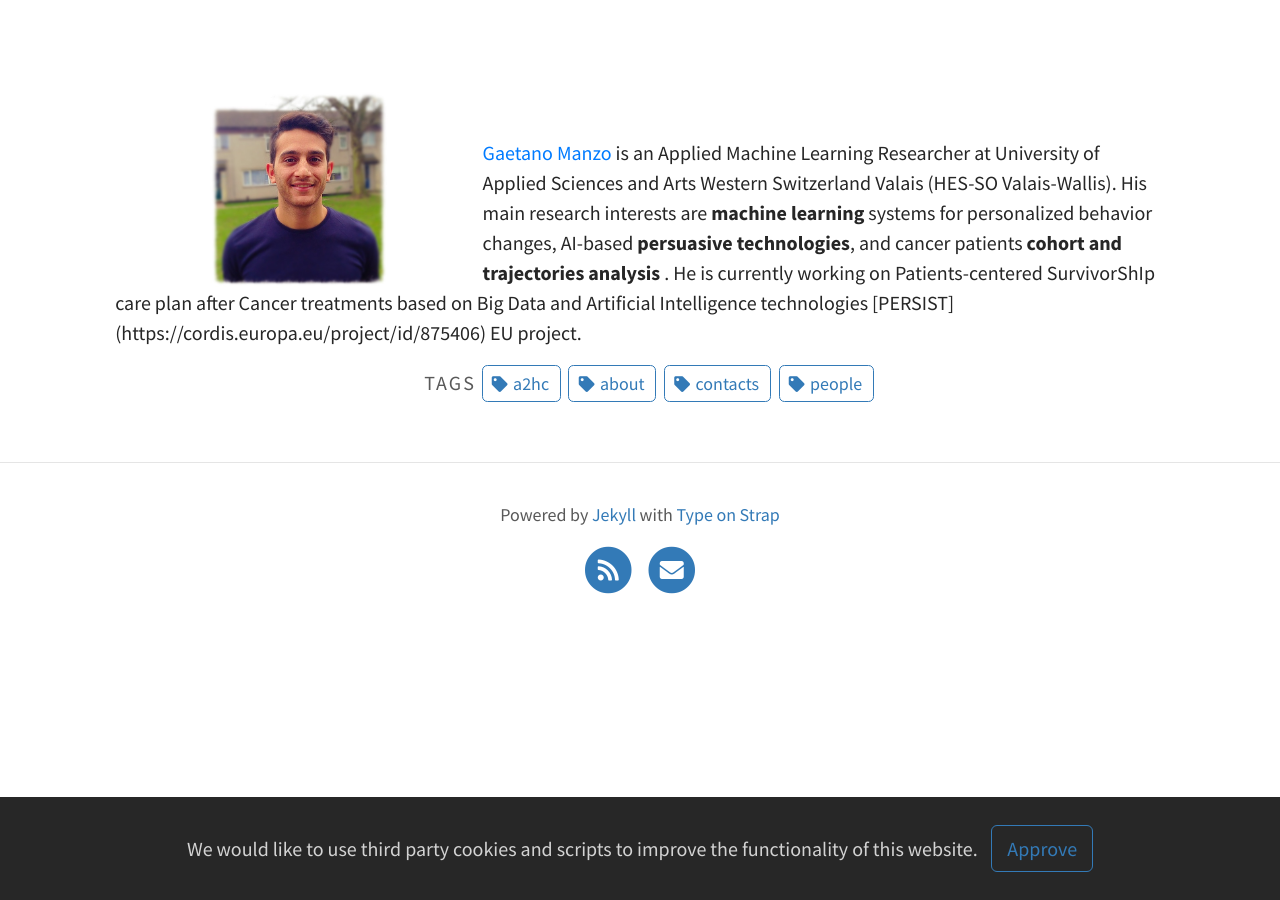
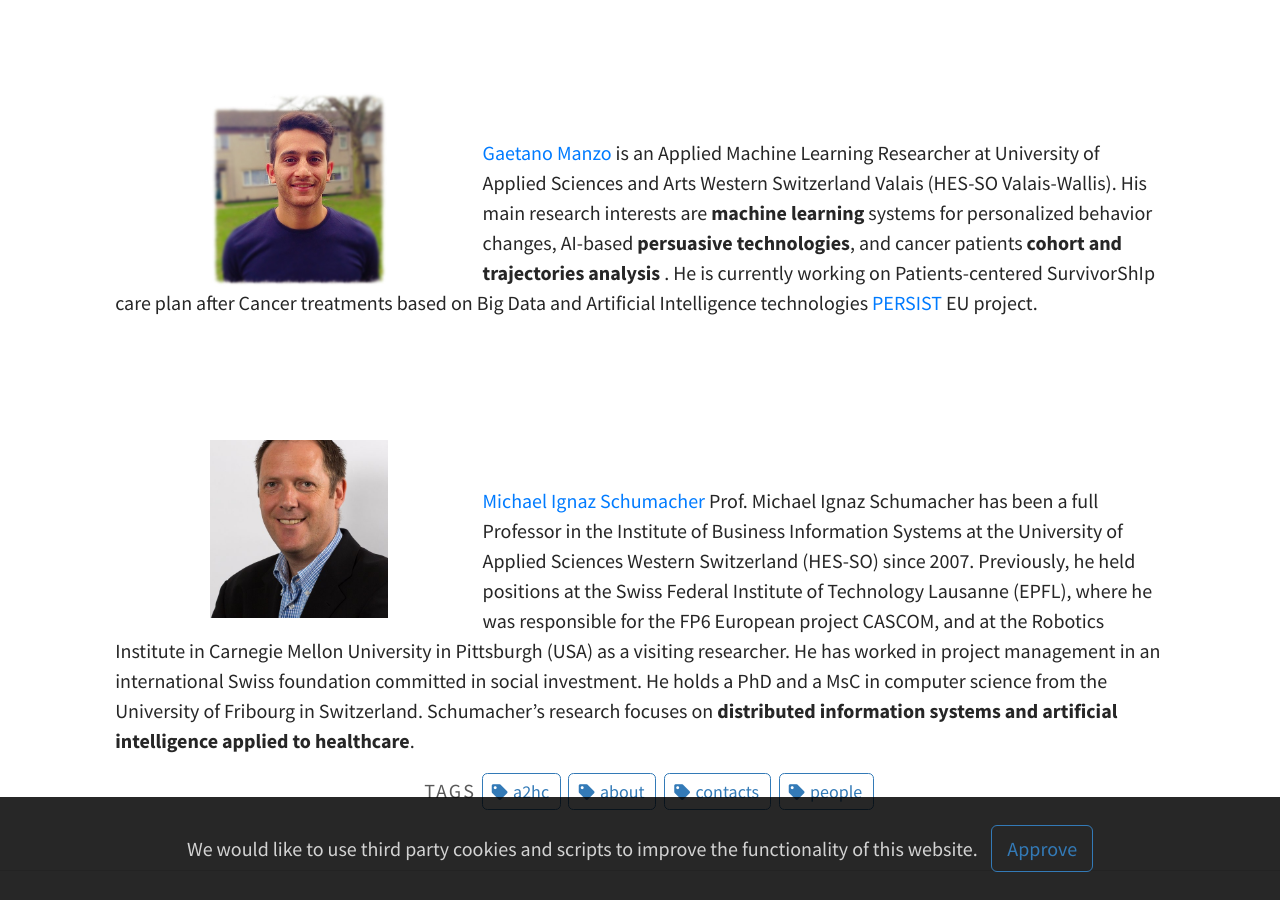
Before and after one commit to A2HC/a2hc.website, a Jekyll site: the page built from pages/people.md, in a window 1280 px wide and 900 px high, scrolled down 1279 px. Built offline with Jekyll 4.4.1, drawn with Linux system fonts in a browser that asks for light colours.

Commit message:
upd michael S

```diff
--- a/pages/people.md
+++ b/pages/people.md
@@ -48,4 +48,14 @@ after a 3 years experience in the successful [CONNECARE](https://www.connecare.e
 
 <br />
 
-[Gaetano Manzo](https://www.linkedin.com/in/gaetano-manzo/) is an Applied Machine Learning Researcher at University of Applied Sciences and Arts Western Switzerland Valais (HES-SO Valais-Wallis). His main research interests are **machine learning** systems for personalized behavior changes, AI-based **persuasive technologies**, and cancer patients **cohort and trajectories analysis** . He is currently working on Patients-centered SurvivorShIp care plan after Cancer treatments based on Big Data and Artificial Intelligence technologies [PERSIST] (https://cordis.europa.eu/project/id/875406) EU project.
+[Gaetano Manzo](https://www.linkedin.com/in/gaetano-manzo/) is an Applied Machine Learning Researcher at University of Applied Sciences and Arts Western Switzerland Valais (HES-SO Valais-Wallis). His main research interests are **machine learning** systems for personalized behavior changes, AI-based **persuasive technologies**, and cancer patients **cohort and trajectories analysis** . He is currently working on Patients-centered SurvivorShIp care plan after Cancer treatments based on Big Data and Artificial Intelligence technologies [PERSIST](https://cordis.europa.eu/project/id/875406) EU project.
+
+<br />
+<br />
+<br />
+
+[![Michael Ignaz Schumacher]({{ "/assets/img/people/michael-schumacher.jpg"|relative_url}}){: style="float: left"}{:height="35%" width="35%"}](https://www.hevs.ch/en/rad-institutes/institute-of-information-systems/collaborateurs/professor-uas/schumacher-1800)
+
+<br />
+
+[Michael Ignaz Schumacher](https://www.hevs.ch/en/rad-institutes/institute-of-information-systems/collaborateurs/professor-uas/schumacher-1800) Prof. Michael Ignaz Schumacher has been a full Professor in the Institute of Business Information Systems at the University of Applied Sciences Western Switzerland (HES-SO) since 2007. Previously, he held positions at the Swiss Federal Institute of Technology Lausanne (EPFL), where he was responsible for the FP6 European project CASCOM, and at the Robotics Institute in Carnegie Mellon University in Pittsburgh (USA) as a visiting researcher. He has worked in project management in an international Swiss foundation committed in social investment. He holds a PhD and a MsC in computer science from the University of Fribourg in Switzerland. Schumacher’s research focuses on **distributed information systems and artificial intelligence applied to healthcare**.
```
Also changed, not shown: assets/img/people/michael-schumacher.jpg (added).
